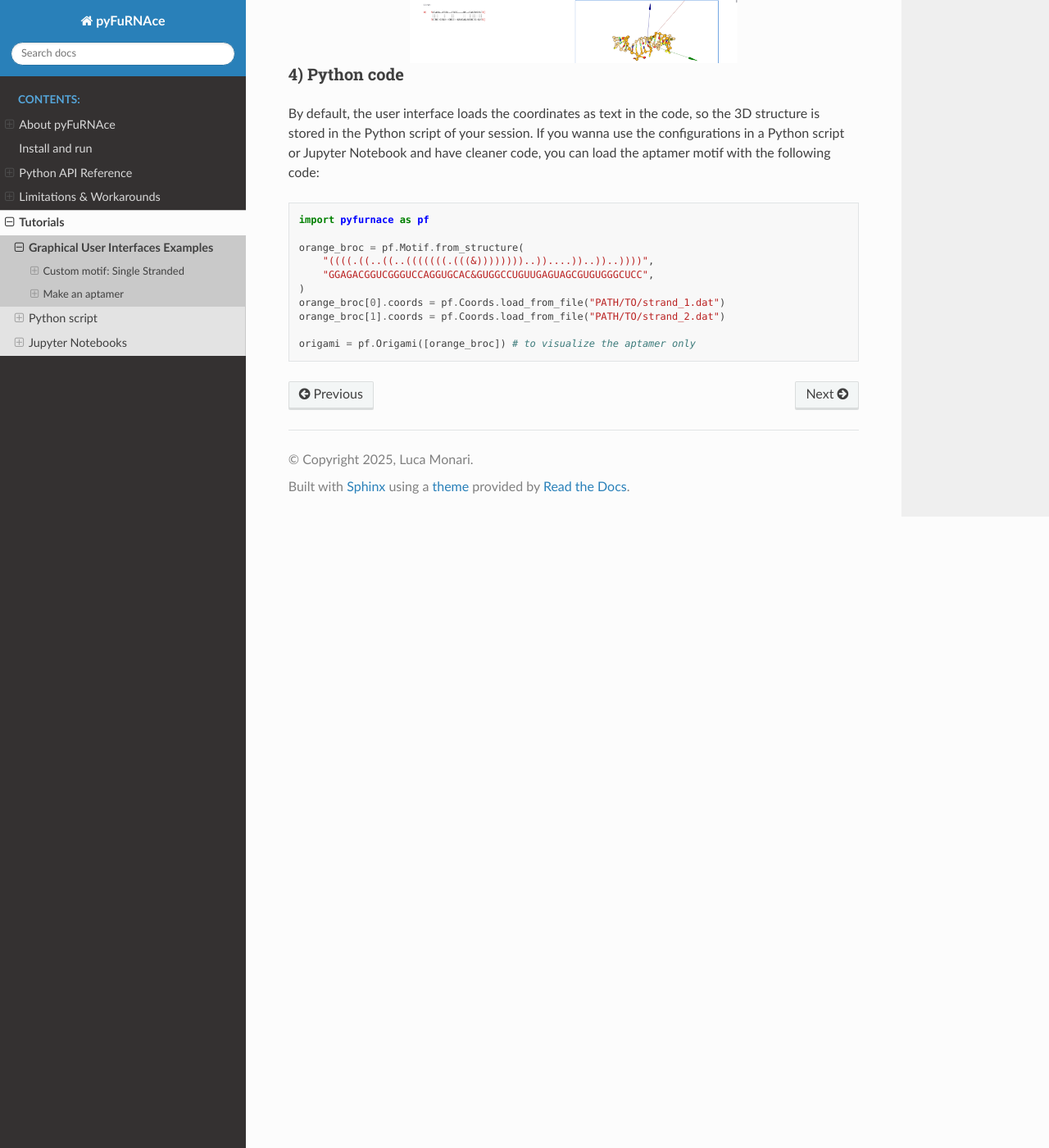
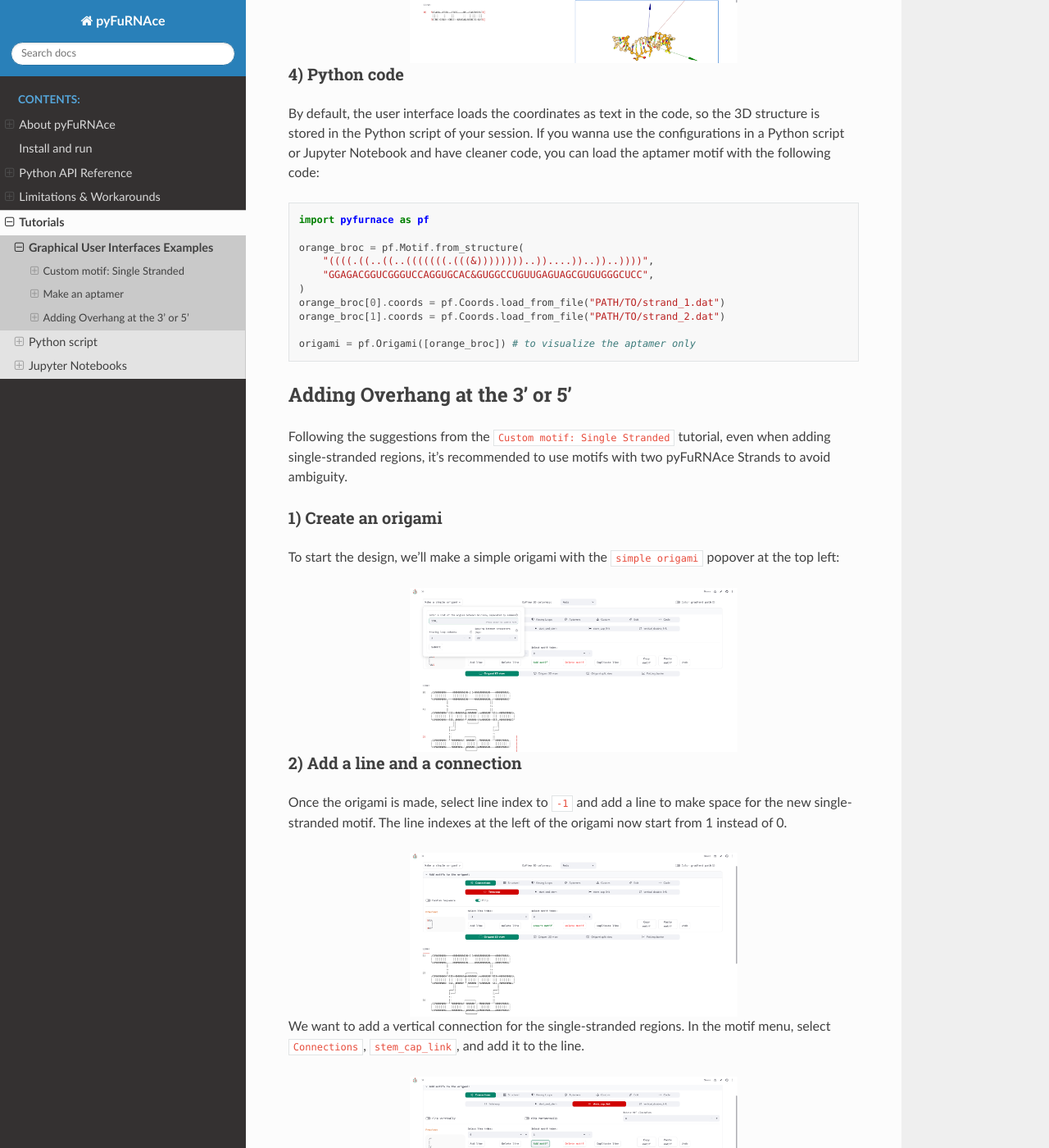
Before and after one commit to Biophysical-Engineering-Group/pyFuRNAce, a Sphinx documentation site: the page built from docs/source/gui_examples.rst, in a window 1280 px wide and 1400 px high, scrolled down 9273 px. Shown: the whole window at 82% size. Built offline with Sphinx 7.4.7 and the Read the Docs theme 3.1.0, drawn with Linux system fonts in a browser that asks for light colours; some of the changed text lies outside the part shown.

Commit message:
add ssRNA Overhang tutorial

```diff
--- a/docs/source/gui_examples.rst
+++ b/docs/source/gui_examples.rst
@@ -342,3 +342,70 @@
   orange_broc[1].coords = pf.Coords.load_from_file("PATH/TO/strand_2.dat")
 
   origami = pf.Origami([orange_broc]) # to visualize the aptamer only
+
+Adding Overhang at the 3’ or 5’
+^^^^^^^^^^^^^^^^^^^^^^^^^^^^^^^
+
+Following the suggestions from the ``Custom motif: Single Stranded`` tutorial, even when adding single-stranded regions, it’s recommended to use motifs with two pyFuRNAce Strands to avoid ambiguity.
+
+1) Create an origami
+++++++++++++++++++++
+
+To start the design, we’ll make a simple origami with the ``simple origami`` popover at the top left:
+
+.. image:: /_static/simple_origami.png
+    :alt: Simple origami
+    :align: center
+    :width: 400px
+
+2) Add a line and a connection
+++++++++++++++++++++++++++++++
+
+Once the origami is made, select line index to ``-1`` and add a line to make space for the new single-stranded motif. The line indexes at the left of the origami now start from 1 instead of 0.
+
+.. image:: /_static/add_line_to_origami.png
+    :alt: Add line to origami
+    :align: center
+    :width: 400px
+
+We want to add a vertical connection for the single-stranded regions. In the motif menu, select ``Connections``, ``stem_cap_link``, and add it to the line.
+
+.. image:: /_static/stem_cap_link.png
+    :alt: Add stem_cap_link to origami
+    :align: center
+    :width: 400px
+
+3) Create and add the single-stranded motif
++++++++++++++++++++++++++++++++++++++++++++
+
+We can finally go to the Custom motif menu and create our simple single-stranded motif, adding the structure and sequence (with 5’ to 3’ directionality)
+
+.. image:: /_static/custom_ssRNA_motif.png
+    :alt: Custom single-stranded motif
+    :align: center
+    :width: 400px
+
+Once created, we can add the motif to the origami:
+
+.. image:: /_static/add_custom_motif_to_origami.png
+    :alt: Add custom motif to origami
+    :align: center
+    :width: 400px
+
+4) Connect the single-stranded motif
+++++++++++++++++++++++++++++++++++++
+
+Almost done! Now you can add a zero-length dovetail (in the ``Structural`` motif menu) to the origami to connect the single-stranded motif.
+
+To add it at the 5’ prime, insert the dovetail after the start_end_motif (insert it before to add the motif to the 3’).
+
+.. image:: /_static/add_dovetail_to_origami.png
+    :alt: Add dovetail to origami
+    :align: center
+    :width: 400px
+
+And tadaaaa! You have added an ssRNA to the 5’/3’ end.
+
+You can see an example of extending the 3’ end in the ``Homepage/Load a template/rna_filament_ispinach``.
+
+You can use this approach (adding a line with stem_cap_link) also to add motifs to a branched kissing loop.
```
Also changed, not shown: docs/source/_static/add_custom_motif_to_origami.png (added), docs/source/_static/add_dovetail_to_origami.png (added), docs/source/_static/add_line_to_origami.png (added), docs/source/_static/custom_ssRNA_motif.png (added), docs/source/_static/simple_origami.png (added), docs/source/_static/stem_cap_link.png (added).
